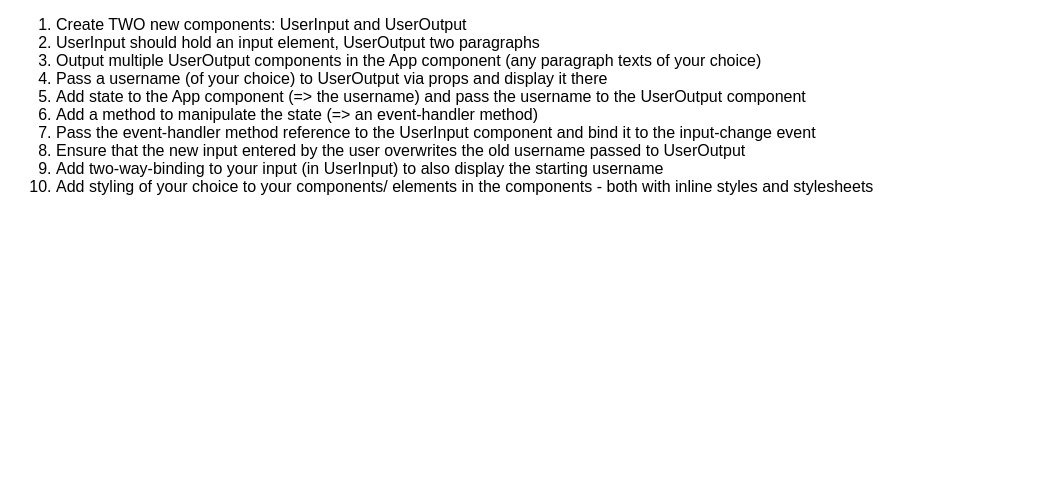
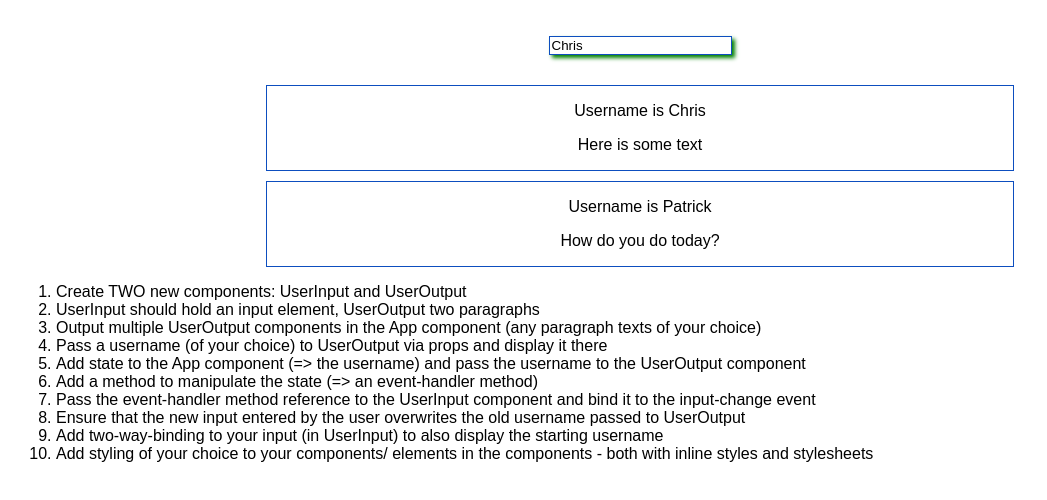
Before and after one commit to chrisxpagan/react-turorial, a React (Create React App) app: page / in a window 1280 px wide. Shown: the top 500 px of the page, without its empty margins (0-1047 px from the left). Built offline with nearby package versions, Linux system fonts and the light colour scheme.

Commit message:
complete assignment

```diff
--- a/src/App.css
+++ b/src/App.css
@@ -1,3 +1,8 @@
 .App {
   margin: 16px;
+  text-align: center;
 }
+
+.instructions {
+  text-align: left;
+}
--- a/src/App.js
+++ b/src/App.js
@@ -1,21 +1,86 @@
-import React, { Component } from 'react';
-import './App.css';
+import React, { Component } from "react";
+import UserInput from "./UserInput/UserInput";
+import UserOutput from "./UserOutput/UserOutput";
+import "./App.css";
 
 class App extends Component {
+  state = {
+    outputs: [
+      { username: "Chris", output: "Here is some text" },
+      { username: "Patrick", output: "How do you do today?" },
+    ],
+  };
+
+  updateUsername = (event) => {
+    this.setState({
+      outputs: [
+        { username: event.target.value, output: "We updating!" },
+        { username: "Maury", output: "We have new text!" },
+      ],
+    });
+  };
+
   render() {
+    const inputStyle = {
+      border: "1px solid rgb(13, 78, 191)",
+      boxShadow: "3px 3px 4px green",
+      backgroundColor: "white",
+      margin: "20px",
+      textSize:  "20px"
+    };
+
     return (
       <div className="App">
-        <ol>
+        <UserInput
+          inputStyle={inputStyle}
+          change={this.updateUsername}
+          username={this.state.outputs[0].username}
+        />
+        <UserOutput
+          username={this.state.outputs[0].username}
+          text={this.state.outputs[0].output}
+        />
+        <UserOutput
+          username={this.state.outputs[1].username}
+          text={this.state.outputs[1].output}
+        />
+
+        <ol className="instructions">
           <li>Create TWO new components: UserInput and UserOutput</li>
-          <li>UserInput should hold an input element, UserOutput two paragraphs</li>
-          <li>Output multiple UserOutput components in the App component (any paragraph texts of your choice)</li>
-          <li>Pass a username (of your choice) to UserOutput via props and display it there</li>
-          <li>Add state to the App component (=> the username) and pass the username to the UserOutput component</li>
-          <li>Add a method to manipulate the state (=> an event-handler method)</li>
-          <li>Pass the event-handler method reference to the UserInput component and bind it to the input-change event</li>
-          <li>Ensure that the new input entered by the user overwrites the old username passed to UserOutput</li>
-          <li>Add two-way-binding to your input (in UserInput) to also display the starting username</li>
-          <li>Add styling of your choice to your components/ elements in the components - both with inline styles and stylesheets</li>
+          <li>
+            UserInput should hold an input element, UserOutput two paragraphs
+          </li>
+          <li>
+            Output multiple UserOutput components in the App component (any
+            paragraph texts of your choice)
+          </li>
+          <li>
+            Pass a username (of your choice) to UserOutput via props and display
+            it there
+          </li>
+          <li>
+            Add state to the App component (=> the username) and pass the
+            username to the UserOutput component
+          </li>
+          <li>
+            Add a method to manipulate the state (=> an event-handler method)
+          </li>
+          <li>
+            Pass the event-handler method reference to the UserInput component
+            and bind it to the input-change event
+          </li>
+          <li>
+            Ensure that the new input entered by the user overwrites the old
+            username passed to UserOutput
+          </li>
+          <li>
+            Add two-way-binding to your input (in UserInput) to also display the
+            starting username
+          </li>
+          <li>
+            Add styling of your choice to your components/ elements in the
+            components - both with inline styles and stylesheets
+          </li>
         </ol>
       </div>
     );
--- /dev/null
+++ b/src/UserInput/UserInput.js
@@ -0,0 +1,11 @@
+import React from "react";
+
+const UserInput = (props) => {
+  return (
+    <div>
+      <input style={props.inputStyle} type="text" onChange={props.change} value={props.username}/>
+    </div>
+  );
+};
+
+export default UserInput;
--- /dev/null
+++ b/src/UserOutput/UserOutput.css
@@ -0,0 +1,7 @@
+.UserOutput {
+    text-align: center;
+    border: 1px solid rgb(13, 78, 191);
+    margin: 10px;
+    margin-left: 20%;
+    margin-right: 20%
+}
--- /dev/null
+++ b/src/UserOutput/UserOutput.js
@@ -0,0 +1,13 @@
+import React from "react";
+import "./UserOutput.css"
+
+const UserOutput = (props) => {
+  return (
+    <div className="UserOutput">
+      <p updateUsername={props.updateUsername}>Username is {props.username}</p>
+      <p>{props.text}</p>
+    </div>
+  );
+};
+
+export default UserOutput;
```
Also changed, not shown: 1 other file (tests, documents, lock files or other folders).
